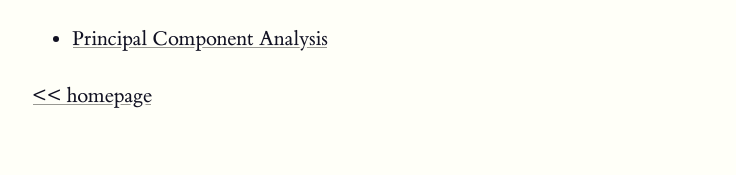
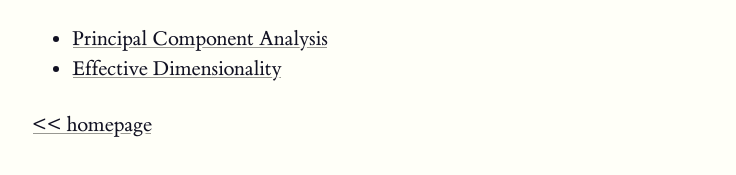
Before and after one commit to Mayukhdeb/teaching, a plain HTML site: page index.html in a window 1280 px wide. Shown: the part 233-408 px from the top of the page, without its empty margins (263-999 px from the left). Drawn offline with Linux system fonts and the light colour scheme.

Commit message:
add new link

```diff
--- a/index.html
+++ b/index.html
@@ -12,6 +12,7 @@
 
     <ul>
       <li><a href="https://mayukhdeb.github.io/teaching/pca">Principal Component Analysis</a></li>
+      <li><a href="https://mayukhdeb.github.io/teaching/effective-dim">Effective Dimensionality</a></li>
     </ul>
   </p>
   <p><a href="https://mayukhdeb.github.io/">&lt;&lt; homepage</a></p>
```
